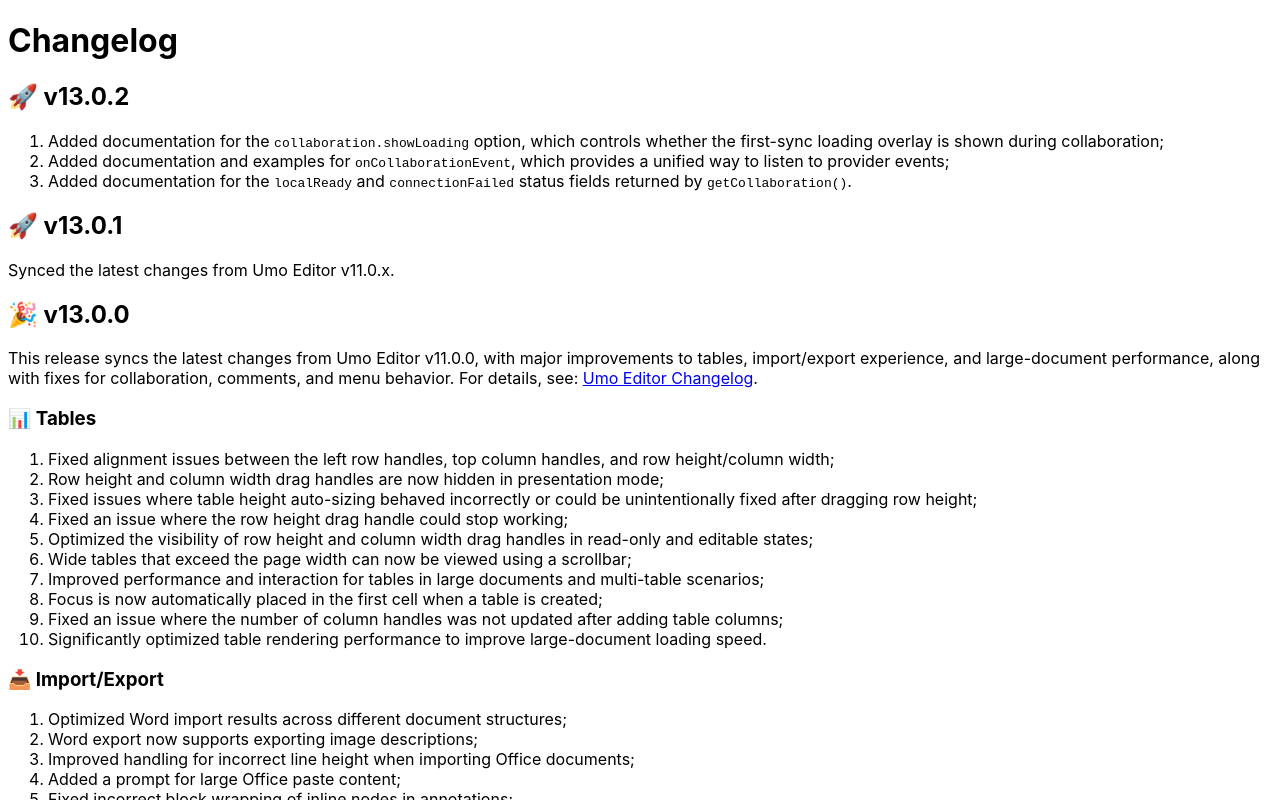
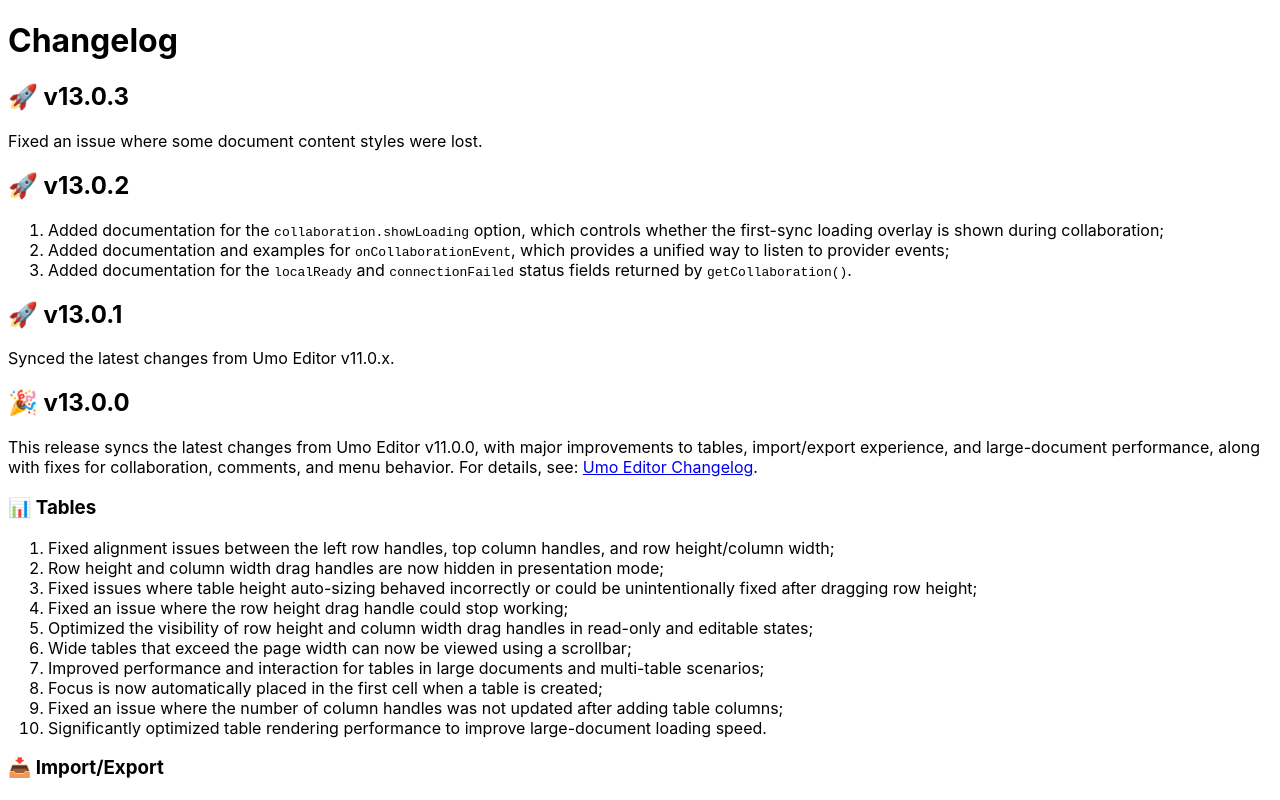
Before and after one commit to umodoc/docs, a Next.js app: page /en/docs/next/changelog in a window 1280 px wide. Shown: the top 800 px of the page. Built offline with nearby package versions, Linux system fonts and the light colour scheme.

Commit message:
完善文档

```diff
--- a/pages/cn/docs/next/changelog.mdx
+++ b/pages/cn/docs/next/changelog.mdx
@@ -7,6 +7,10 @@ description: Umo Editor Next 是开源软件 Umo Editor 的增强版，在包含
 import { Callout } from 'nextra/components'
 
 # 更新日志
+
+## 🚀 v13.0.3
+
+修复部分文档内容样式丢失的问题。
 
 ## 🚀 v13.0.2
 
--- a/pages/en/docs/next/changelog.mdx
+++ b/pages/en/docs/next/changelog.mdx
@@ -7,6 +7,10 @@ description: Umo Editor is a localized open-source document editor based on Vue3
 import { Callout } from 'nextra/components'
 
 # Changelog
+
+## 🚀 v13.0.3
+
+Fixed an issue where some document content styles were lost.
 
 ## 🚀 v13.0.2
 
```
